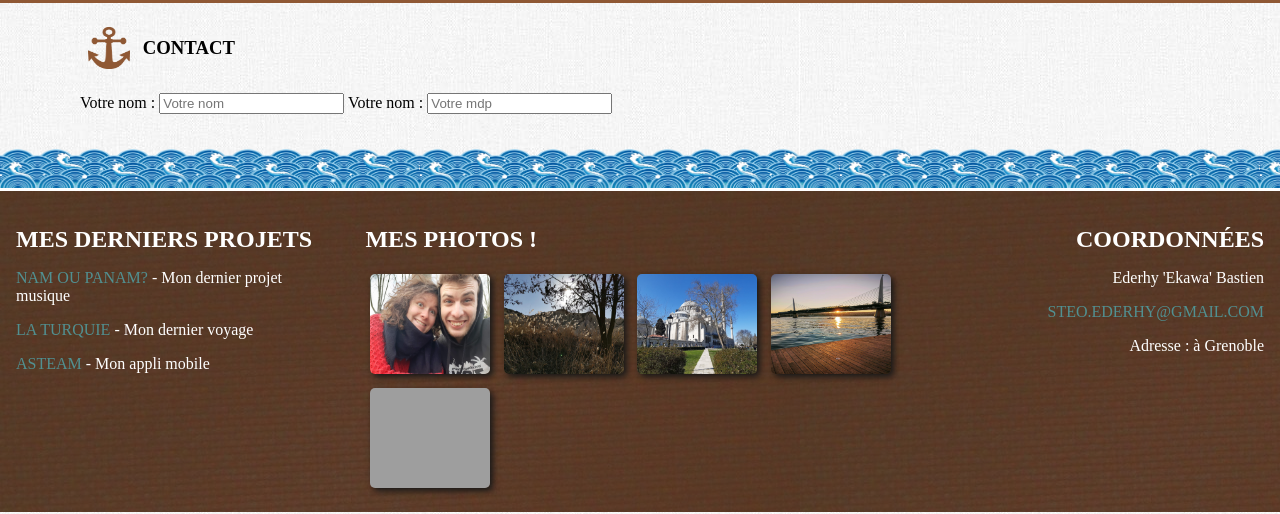
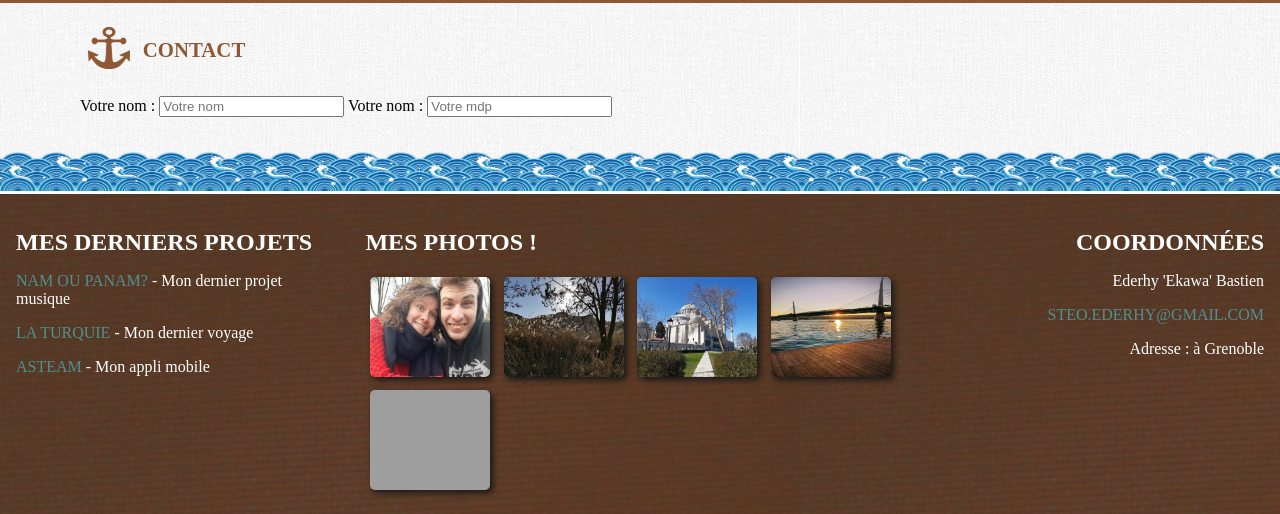
Before and after one commit to NavireGALR/Navire, a PHP site: page /contact_logbook.html in a window 1280 px wide. Shown: the part 175-689 px from the top of the page. Run offline with PHP 8.4, Linux system fonts and the light colour scheme; grey boxes are pictures that could not be loaded.

Commit message:
Update contact_style_logbook.css

```diff
--- a/logbook/contact_style_logbook.css
+++ b/logbook/contact_style_logbook.css
@@ -1,4 +1,6 @@
 h3
 {
 	text-transform: uppercase;
+	color: #8F5834;
+	font-size: 1.3em;
 }
```
